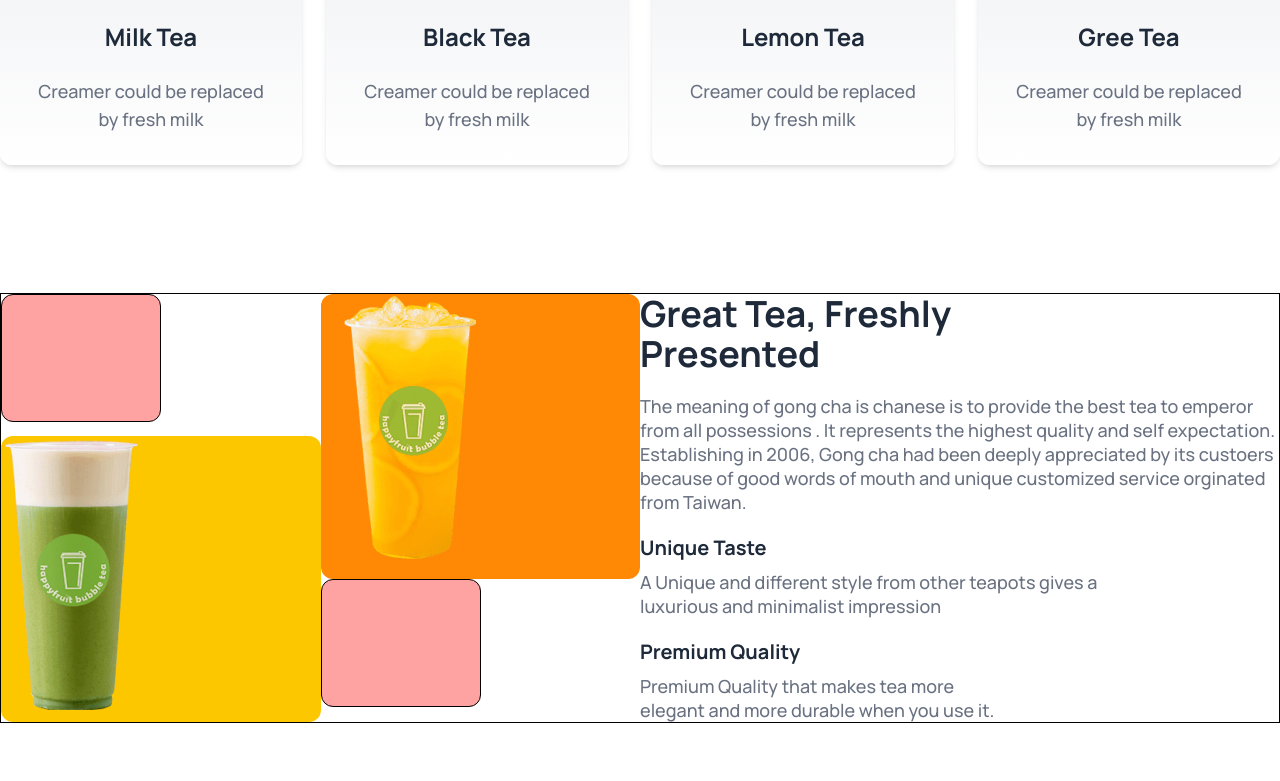
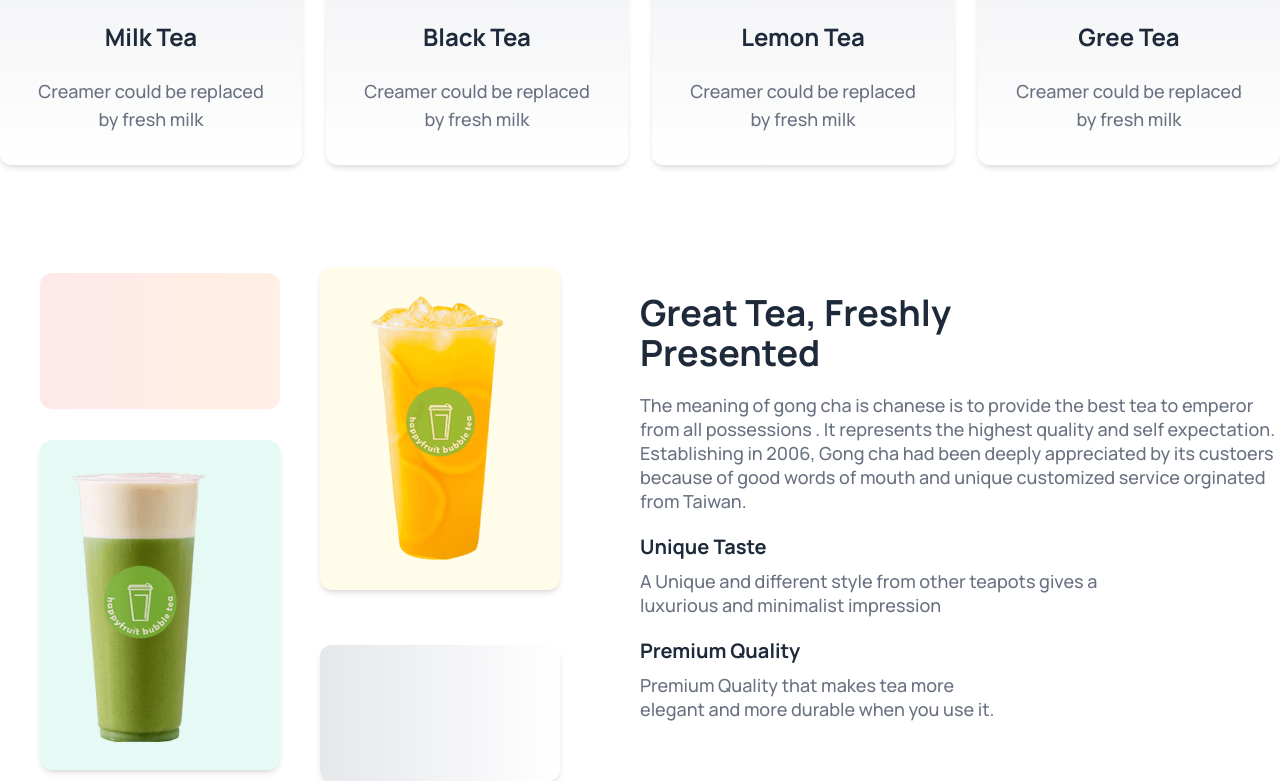
Before and after one commit to sourav-cse-dev/tea-house, a website: page index.html in a window 1280 px wide. Shown: the part 1118-1899 px from the top of the page. Before the commit the page ends 1841 px from the top, so only its background shows below. Drawn offline with Linux system fonts and the light colour scheme.

Commit message:
presentation section completed

```diff
--- a/index.html
+++ b/index.html
@@ -69,18 +69,17 @@
     </section>
 
     <!-- presentation section -->
-    <section class="border">
-      <div class="flex justify-between items-center gap-12">
+    <section>
       <div class="grid grid-cols-2">
-          <div class="grid grid-cols-2 grid-rows-3">
-            <div class="border h-32 w-40 bg-red-300 rounded-xl"></div>
-            <div class="bg-orange-400 rounded-xl row-span-2">
-              <img src="./images/fresh-1.png" alt="" />
+        <div class="grid grid-cols-2 grid-rows-3 justify-center items-center -mt-10">
+          <div class="h-34 w-60 bg-gradient-to-r from-red-500 to-orange-500 opacity-10 ml-10 shadow-md rounded-xl"></div>
+          <div class="bg-yellow-300/10 rounded-xl row-span-2 w-60 justify-center shadow-md items-center">
+            <img src="./images/fresh-1.png" alt="" class="px-7 py-7" />
           </div>
-            <div class="bg-yellow-400 rounded-xl row-span-2">
-              <img src="./images/fresh-2.png" alt="" />
+          <div class="bg-emerald-400/10 rounded-xl row-span-2 w-60 ml-10 shadow-md items-center">
+            <img src="./images/fresh-2.png" alt="" class="px-7 py-7" />
           </div>
-            <div class="border h-32 w-40 bg-red-300 rounded-xl"></div>
+          <div class="h-34 w-60 bg-gradient-to-r from-gray-200 to-transparent mt-10 shadow-md rounded-xl"></div>
         </div>
         <div class="flex flex-col gap-5">
           <h3 class="text-4xl text-gray-800 font-bold">
@@ -88,8 +87,8 @@
             Presented
           </h3>
           <p class="text-gray-500 text-lg font-medium leading-6">
-              The meaning of gong cha is chanese is to provide the best tea to emperor from all possessions . It represents the highest quality and self expectation. Establishing in 2006, Gong cha had been deeply appreciated by its custoers because
-              of good words of mouth and unique customized service orginated from Taiwan.
+            The meaning of gong cha is chanese is to provide the best tea to emperor from all possessions . It represents the highest quality and self expectation. Establishing in 2006, Gong cha had been deeply appreciated by its custoers because of
+            good words of mouth and unique customized service orginated from Taiwan.
           </p>
           <div class="flex flex-col gap-2">
             <span class="text-xl text-gray-800 font-bold">Unique Taste</span>
@@ -107,7 +106,6 @@
           </div>
         </div>
       </div>
-      </div>
     </section>
   </body>
 </html>
```
Also changed, not shown: styles/output.css. Lines whose indentation alone changed are shown as unchanged.
